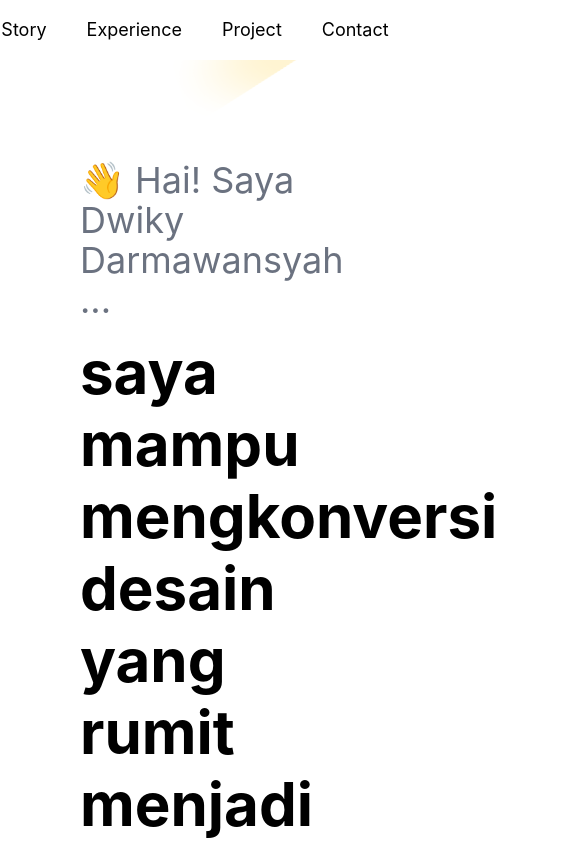
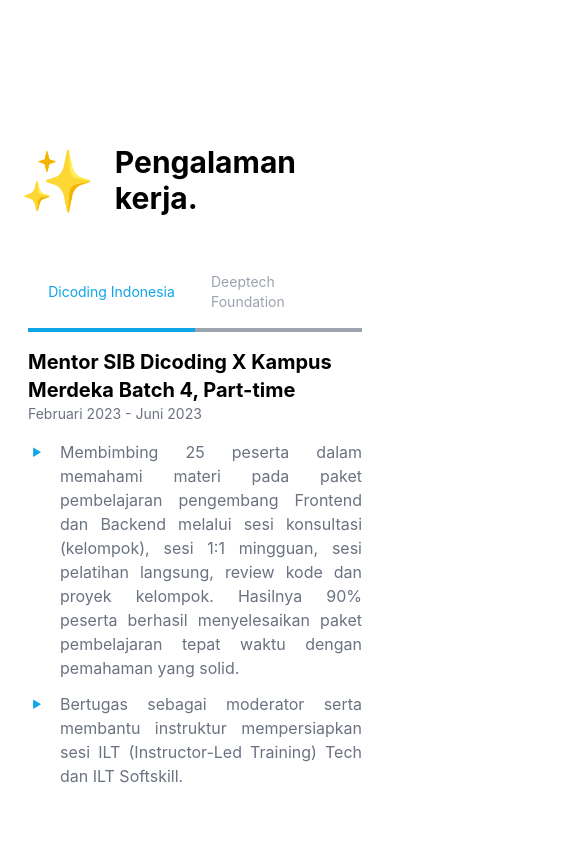
Before and after one commit to DwkLoki/portfolio-website, a React (Create React App) app: page / in a window 390 px wide. Shown: the top 844 px of the page, 585 px wide, since content can reach past the window. Built offline with nearby package versions, Linux system fonts and the light colour scheme.

Commit message:
section pertama, about dan experience selesai

```diff
--- a/src/App.js
+++ b/src/App.js
@@ -9,13 +9,13 @@
 function App() {
   return (
     <div className="App font-inter">
-      <Navbar />
-      <section className='relative h-screen mx-20'>
+      {/* <Navbar /> */}
+      {/* <section className='relative h-screen xl:mx-20 lg:mx-12 sm:mx-10 mx-5'>
         <div className='flex flex-col pt-40'>
-          <p className="text-4xl text-gray-500 mb-4">
+          <p className="lg:text-4xl text-gray-500 lg:mb-4 md:text-3xl sm:text-xl text-lg">
             👋 Hai! Saya Dwiky Darmawansyah ...
           </p>
-          <h1 className="text-6xl font-bold w-3/4 leading-[4.5rem]">
+          <h1 className="lg:text-6xl font-bold xl:w-3/4 lg:leading-[4.5rem] lg:w-[90%] md:text-5xl md:leading-[3.5rem] text-4xl leading-[2.75rem]">
             saya mampu mengkonversi desain yang rumit menjadi halaman web yang fungsional
           </h1>
           <div className='my-10'>
@@ -24,22 +24,22 @@
             </a>
           </div>
         </div>
-        <div className='absolute w-4/5 top-0 -right-10'>
+        <div className='absolute w-4/5 top-0 -right-10 hidden xl:block'>
           <img src='./images/lampu-sorott.svg' alt='lampu sorot'/>
         </div>
-      </section>
+      </section> */}
 
-      <section id='story' className='mx-24 pt-16'>
+      {/* <section id='story' className='xl:mx-24 pt-16 lg:mx-12 sm:mx-10 mx-5'>
         <div className='flex items-center space-x-5'>
-          <div className='text-8xl'>
+          <div className='md:text-8xl text-6xl'>
             😎
           </div>
-          <h2 className="text-5xl font-bold w-fit">
+          <h2 className="md:text-5xl font-bold w-fit text-3xl">
             Tentang saya.
           </h2>
         </div>
-        <div className="mt-16 flex">
-          <div className='flex flex-col space-y-3 w-2/3 text-justify'>
+        <div className="lg:mt-16 flex lg:flex-row mt-10 flex-col">
+          <div className='flex flex-col space-y-3 lg:w-2/3 text-justify w-full'>
             <p>
               Hai! Nama saya Dwiky. Saya merupakan lulusan teknik informatika dan saat ini fokus di bidang frontend web development.
               Saya memiliki minat mendalam terhadap web development dan sangat menikmati hal-hal seperti menciptakan sesuatu yg berguna di internet atau mengimplementasikan desain UI/UX menjadi web yang fungsional.
@@ -61,27 +61,27 @@
               <li className='relative text-justify pl-8 mb-3 before:absolute before:content-["‣"] before:left-0 before:-top-2 before:text-3xl before:text-sky-500'>WordPress</li>
             </ul>
           </div>
-          <div className='w-1/3'>
+          <div className='lg:w-1/3 md:w-2/5 w-2/3 mx-auto'>
             <img src='./images/foto-profil.png' alt='foto profil'/>
           </div>
         </div>
-      </section>
+      </section> */}
 
-      <section id='experience' className='mx-24 pt-16 my-20'>
+      <section id='experience' className='xl:mx-24 pt-16 my-20 lg:mx-12 sm:mx-10 mx-5'>
         <div className='flex items-center space-x-5'>
-          <div className='text-8xl'>
+          <div className='md:text-8xl text-6xl'>
             ✨
           </div>
-          <h2 className="text-5xl font-bold w-1/2">
+          <h2 className="md:text-5xl font-bold w-1/2 text-3xl">
             Pengalaman kerja.
           </h2>
         </div>
-        <div className="mt-24 px-16">
+        <div className="md:mt-24 lg:px-16 md:px-10 sm:px-10 px-2 mt-10">
           <ExperienceSection />
         </div>
       </section>
 
-      <section id='project' className='mx-24 pt-16 my-20'>
+      {/* <section id='project' className='mx-24 pt-16 my-20'>
         <div className='flex space-x-5'>
           <div className='text-8xl'>
             💪
@@ -129,9 +129,9 @@
             image : 'mockup-project3.png'
           }}
         />
-      </section>
+      </section> */}
 
-      <section className='mx-24 pt-16'>
+      {/* <section className='mx-24 pt-16'>
         <div className='flex space-x-5'>
           <div className='text-8xl'>
             🗂️
@@ -186,9 +186,9 @@
             </tbody>
           </table>
         </div>
-      </section>
+      </section> */}
 
-      <section id='contact' className='relative mx-24 pt-16 pb-16 mt-40'>
+      {/* <section id='contact' className='relative mx-24 pt-16 pb-16 mt-40'>
         <div className='flex flex-col justify-center items-center'>
           <div className='text-8xl my-6'>
             🤝
@@ -216,7 +216,7 @@
         <div className='absolute w-1/3 -top-3 -right-6'>
           <img src='./images/pesawat-kertas.svg' alt='pesawat kertas'/>
         </div>
-      </section>
+      </section> */}
     </div>
   );
 }
--- a/src/components/ExperienceSection.jsx
+++ b/src/components/ExperienceSection.jsx
@@ -7,15 +7,15 @@
     return (
         <div className="flex flex-col md:flex-row">
             {/* Sidebar: List of Companies */}
-            <div className="w-full md:w-1/3 pr-6">
-                <ul>
+            <div className="w-full md:w-1/3 md:pr-6 pb-4">
+                <ul className="md:flex-col flex">
                     {experiences.map((experience, index) => (
                         <li
                             key={index}
                             onClick={() => setSelectedCompany(experience)}
-                            className={`cursor-pointer p-4 text-sm ${selectedCompany.company === experience.company
-                                    ? "border-l-4 border-sky-500 text-sky-500"
-                                    : "border-l-4 border-gray-400 text-gray-400 bg-white"
+                            className={`cursor-pointer p-4 text-sm md:justify-start flex items-center justify-center ${selectedCompany.company === experience.company
+                                    ? "md:border-l-4 md:border-b-0 w-full border-b-4 border-sky-500 text-sky-500"
+                                    : "md:border-l-4 md:border-b-0 w-full border-b-4 border-gray-400 text-gray-400 bg-white"
                                 } transition-all hover:bg-sky-50 hover:text-sky-500`}
                         >
                             {experience.company}
--- a/src/components/Navbar.jsx
+++ b/src/components/Navbar.jsx
@@ -29,7 +29,7 @@
     return (
         <nav
             className={`fixed top-0 left-0 right-0 z-50 bg-white shadow-md transition-all duration-500 ${isVisible ? "translate-y-0" : "-translate-y-full"}
-            ${isTop ? "bg-transparent shadow-none" : "bg-white/70 backdrop-blur shadow-md"}`}
+            ${isTop ? "bg-transparent -z-0 shadow-none" : "bg-white/70 backdrop-blur shadow-md"}`}
         >
             <ul
                 className="flex justify-center space-x-10 py-4 text-lg"
```
